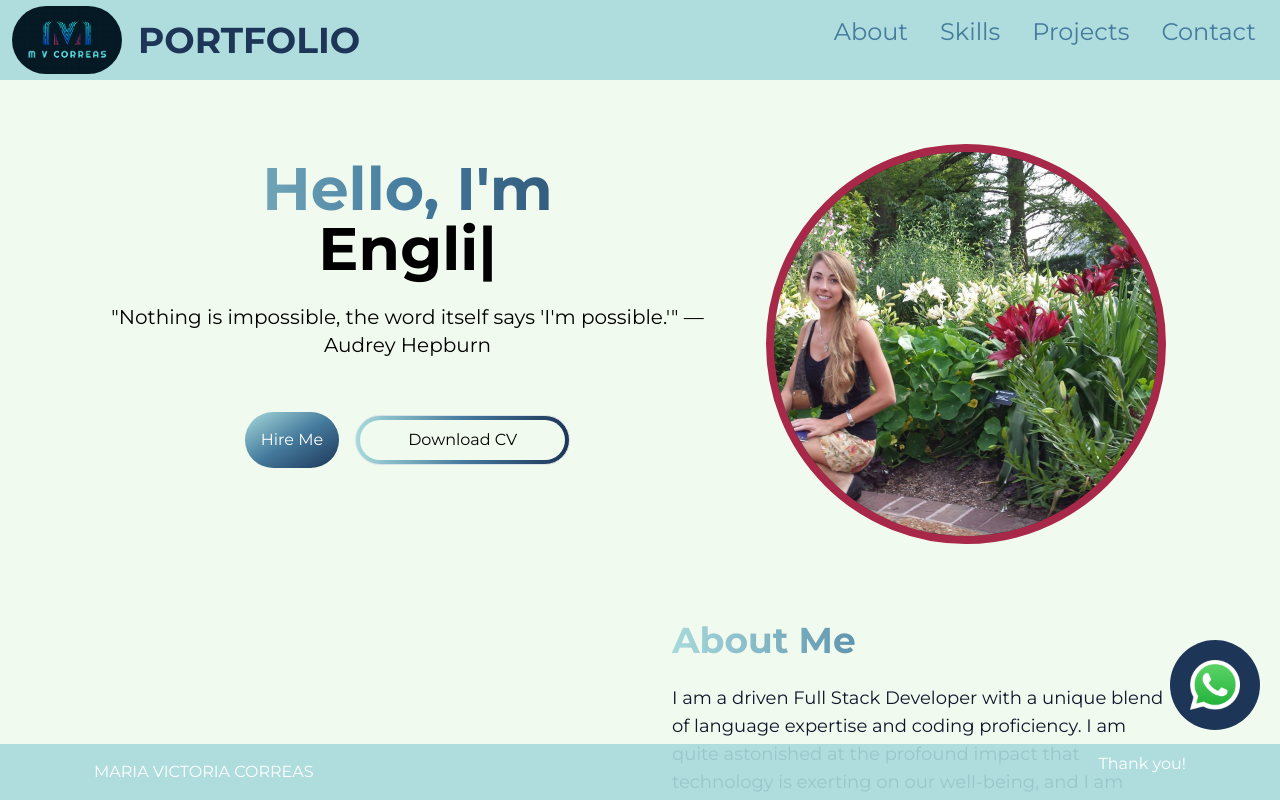
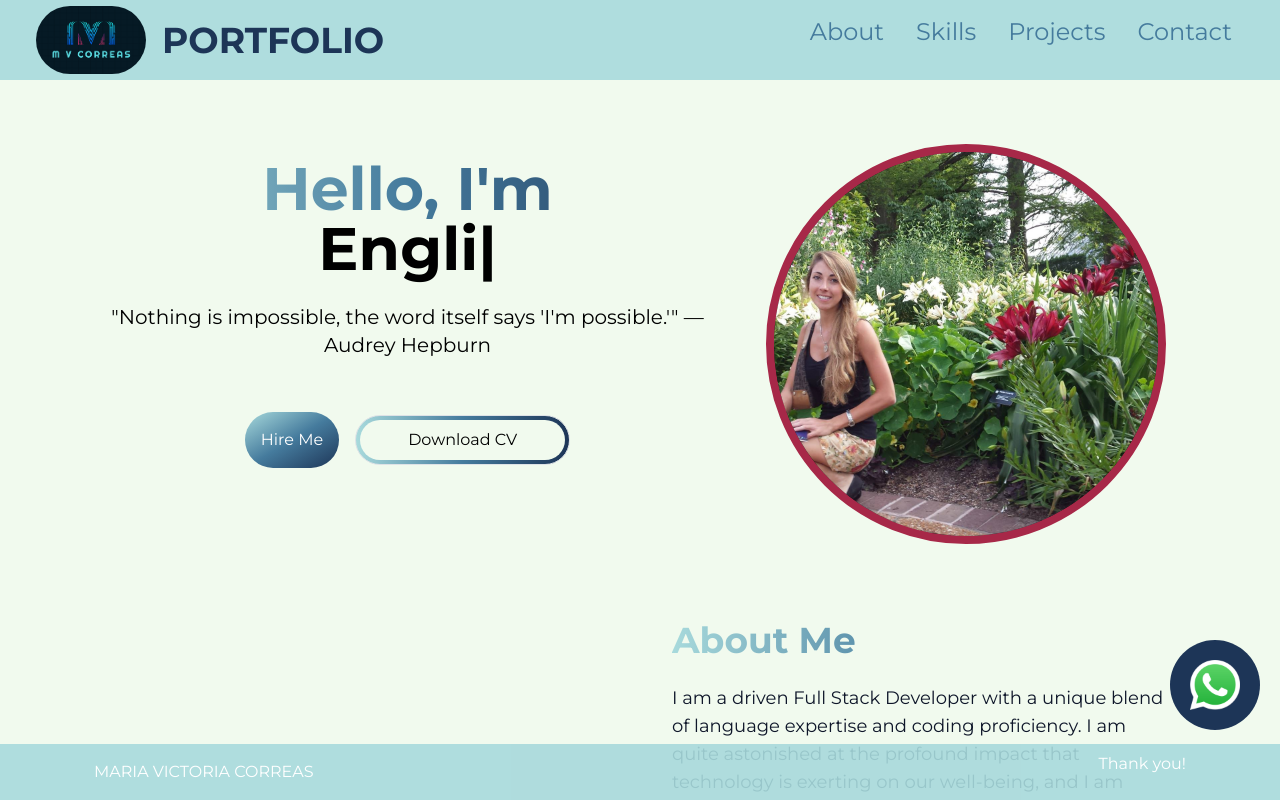
Before and after one commit to MVCorreas/Full-Stack-Portfolio, a Next.js app: page / in a window 1280 px wide. Shown: the top 800 px of the page. Built offline with nearby package versions, Linux system fonts and the light colour scheme.

Commit message:
added padding to the navbar

```diff
--- a/app/Components/NavBar.jsx
+++ b/app/Components/NavBar.jsx
@@ -30,7 +30,7 @@ const Navbar = () => {
 
   return (
     <nav className="fixed mx-auto top-0 left-0 right-0 z-10 bg-[#a8dadc] bg-opacity-90 h-20">
-    <div className="flex lg:py-4 items-center justify-between mx-auto" style={{ height: '100%'}}>
+    <div className="flex lg:py-4 items-center justify-between mx-auto p-4" style={{ height: '100%'}}>
       <div className="flex container items-center">
         <Image
         src="/Logo.png"
--- a/app/globals.css
+++ b/app/globals.css
@@ -19,7 +19,7 @@
 }
 
 body {
-  margin: auto 0;
+  margin: 0;
   color: rgb(var(--foreground-rgb));
   background: linear-gradient(
     to bottom,
```
